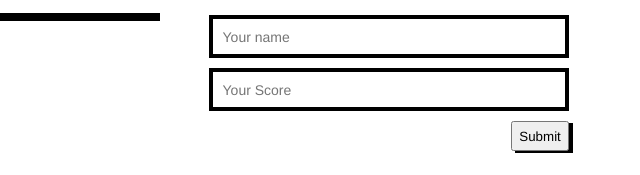
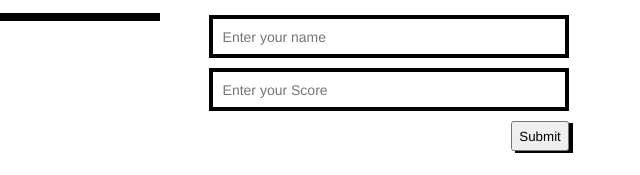
Before and after one commit to Mwapsam/leaderboard, a website built with webpack: page src/index.html in a window 1280 px wide. Shown: the part 212-387 px from the top of the page, 640-1280 px from the left. Built offline with nearby package versions, Linux system fonts and the light colour scheme; no server answers.

Commit message:
update user interface

```diff
--- a/src/index.css
+++ b/src/index.css
@@ -63,6 +63,8 @@ h2 {
   list-style-type: none;
   border: 4px solid black;
   width: 100%;
+  max-height: 390px;
+  overflow-y: auto;
 }
 
 .scores-list li {
--- a/src/index.html
+++ b/src/index.html
@@ -22,8 +22,8 @@
       <div class="score-form">
         <h2>Add your Score</h2>
         <form action="#" id="submit-data">
-          <input type="text" id="name" placeholder="Your name" />
-          <input type="number" id="score" placeholder="Your Score" />
+          <input type="text" id="name" placeholder="Enter your name" />
+          <input type="number" id="score" placeholder="Enter your Score" />
           <button type="submit" class="btn submit-form" id="btn">Submit</button>
         </form>
       </div>
```
Also changed, not shown: dist/index.html, dist/main.js.
